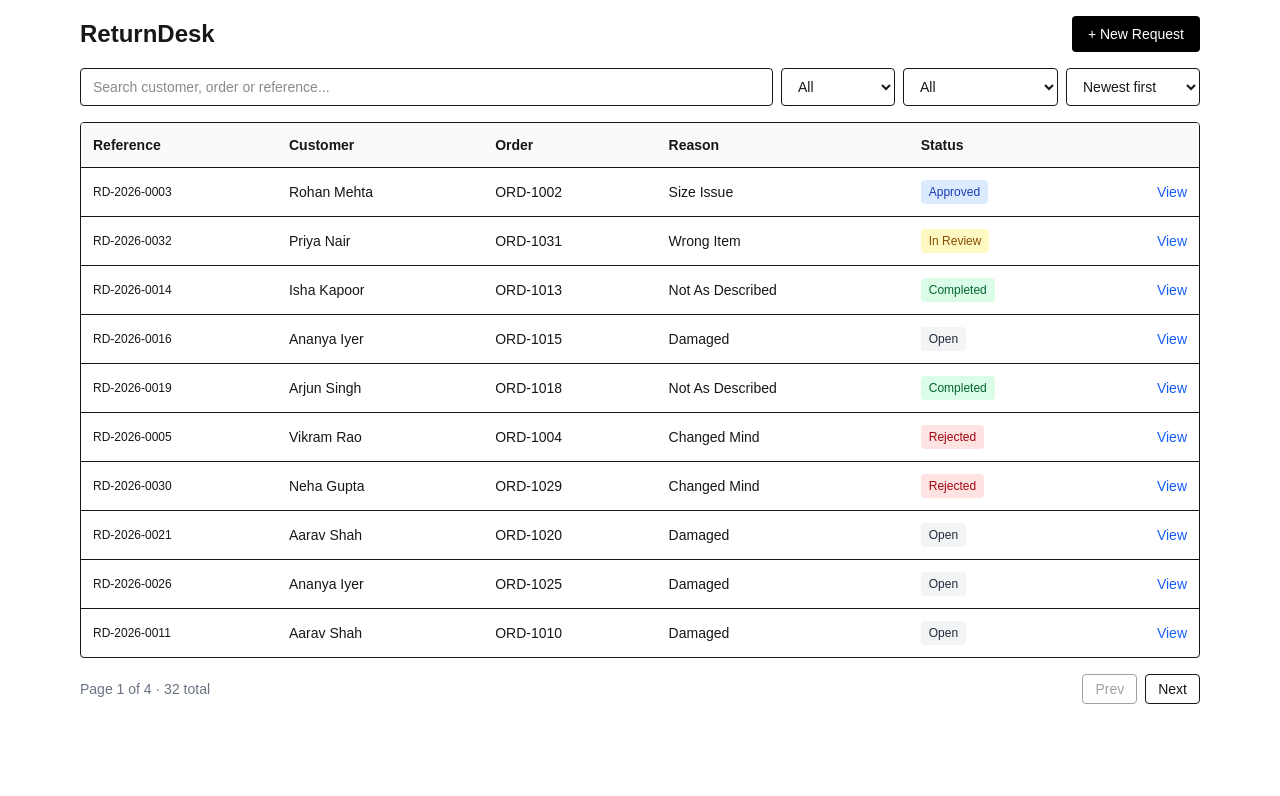
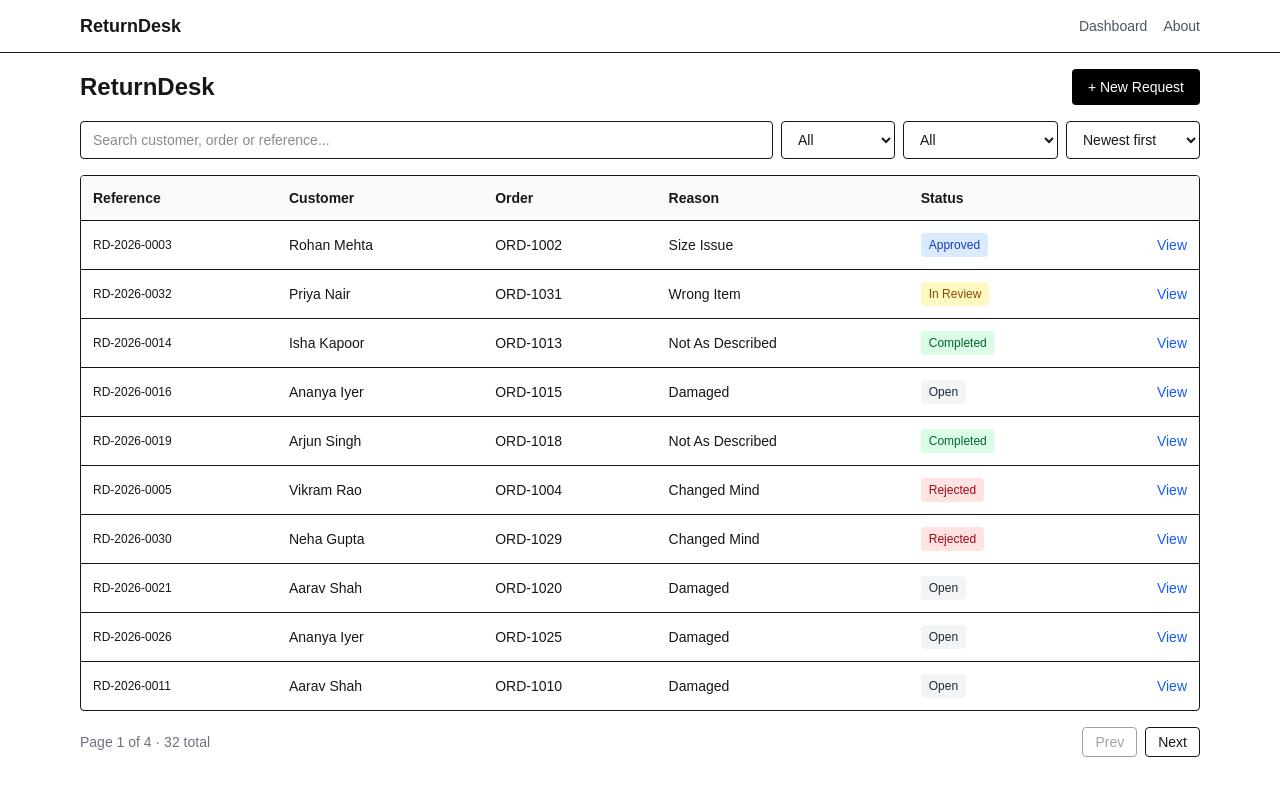
Before and after one commit to sandhya-mehtre/return-desk-frido-assignment, a Next.js app: page / in a window 1280 px wide. Shown: the top 796 px of the page. Built offline with nearby package versions, Linux system fonts and the light colour scheme.

Commit message:
added navbar component along with app header label and about, dashboard.

```diff
--- a/src/app/layout.tsx
+++ b/src/app/layout.tsx
@@ -1,6 +1,7 @@
 import type { Metadata } from "next";
 import "./globals.css";
 import ReduxProviders from "../lib/redux/Providers";
+import Navbar from "@/components/Navbar";
 
 export const metadata: Metadata = {
   title: "ReturnDesk",
@@ -14,7 +15,8 @@
 }) {
   return (
     <html lang="en">
-      <body>
+<body className="bg-white text-gray-900">
+<Navbar />
         <ReduxProviders>{children}</ReduxProviders>
       </body>
     </html>
--- /dev/null
+++ b/src/components/Navbar.tsx
@@ -0,0 +1,21 @@
+import Link from "next/link";
+
+export default function Navbar() {
+  return (
+    <nav className="border-b bg-white">
+      <div className="max-w-6xl mx-auto px-4 py-3 flex justify-between items-center">
+        <Link href="/" className="font-bold text-lg">
+          ReturnDesk
+        </Link>
+        <div className="flex gap-4 text-sm">
+          <Link href="/dashboard" className="text-gray-600 hover:text-black">
+            Dashboard
+          </Link>
+          <Link href="/about" className="text-gray-600 hover:text-black">
+            About
+          </Link>
+        </div>
+      </div>
+    </nav>
+  );
+}
```
